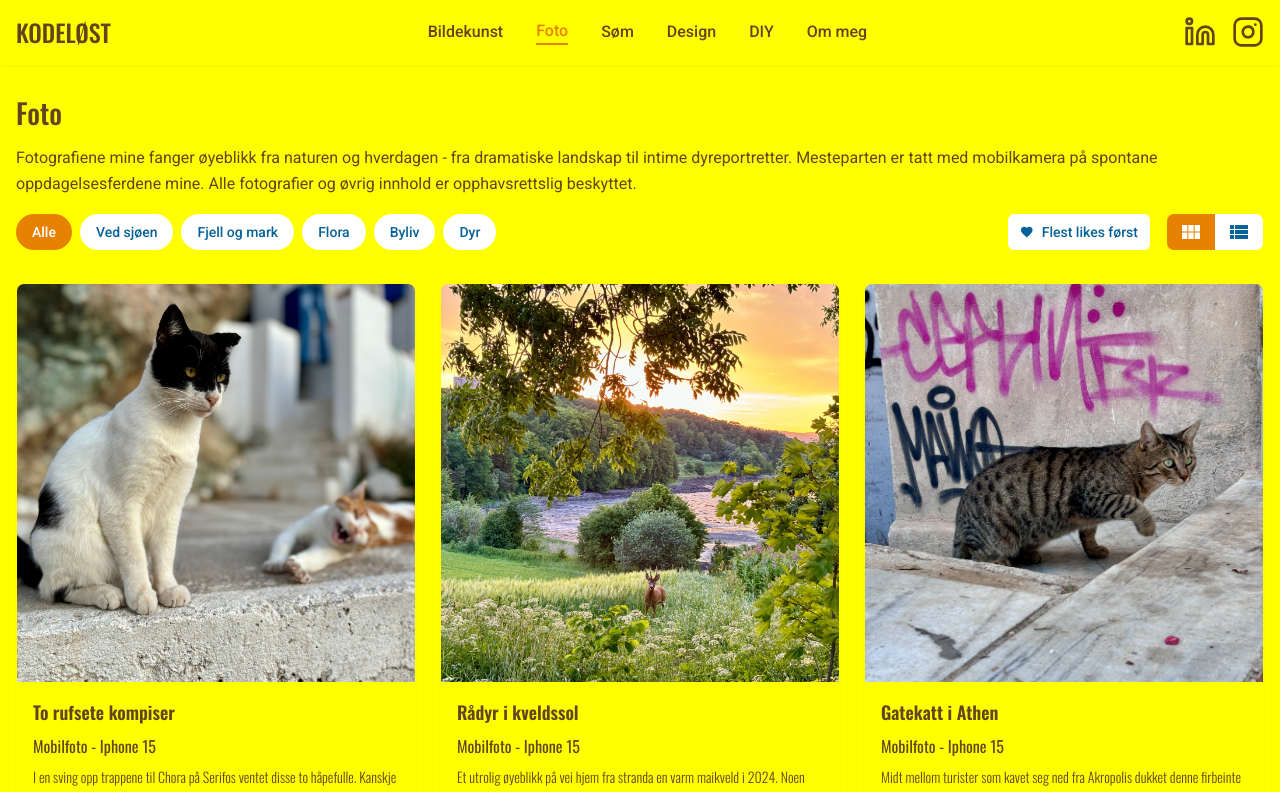
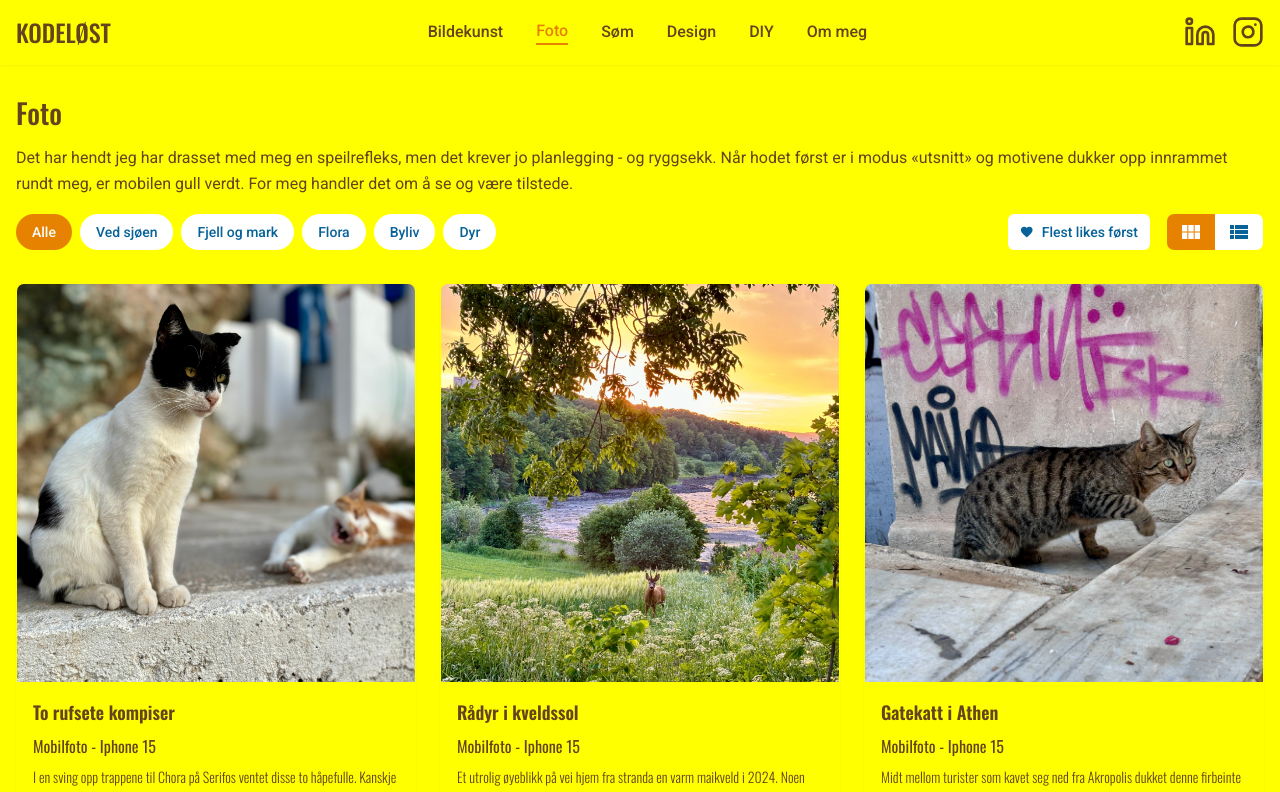
Before and after one commit to KariKodeloes/kodeloest, a React (Vite) app: page /foto in a window 1280 px wide. Shown: the top 792 px of the page. Built offline with nearby package versions, Linux system fonts and the light colour scheme.

Commit message:
Code edited in Lovable Code Editor
Edited UI in Lovable

```diff
--- a/src/pages/Foto.tsx
+++ b/src/pages/Foto.tsx
@@ -14,7 +14,7 @@ const Foto = () => {
     { name: 'dyr', path: '/foto/dyr', displayName: 'Dyr' }
   ];
 
-  const bodyText = "Fotografiene mine fanger øyeblikk fra naturen og hverdagen - fra dramatiske landskap til intime dyreportretter. Mesteparten er tatt med mobilkamera på spontane oppdagelsesferdene mine. Alle fotografier og øvrig innhold er opphavsrettslig beskyttet.";
+  const bodyText = "Det har hendt jeg har drasset med meg en speilrefleks, men det krever jo planlegging - og ryggsekk. Når hodet først er i modus «utsnitt» og motivene dukker opp innrammet rundt meg, er mobilen gull verdt. For meg handler det om å se og være tilstede.";
 
   return (
     <CategoryPage
```
